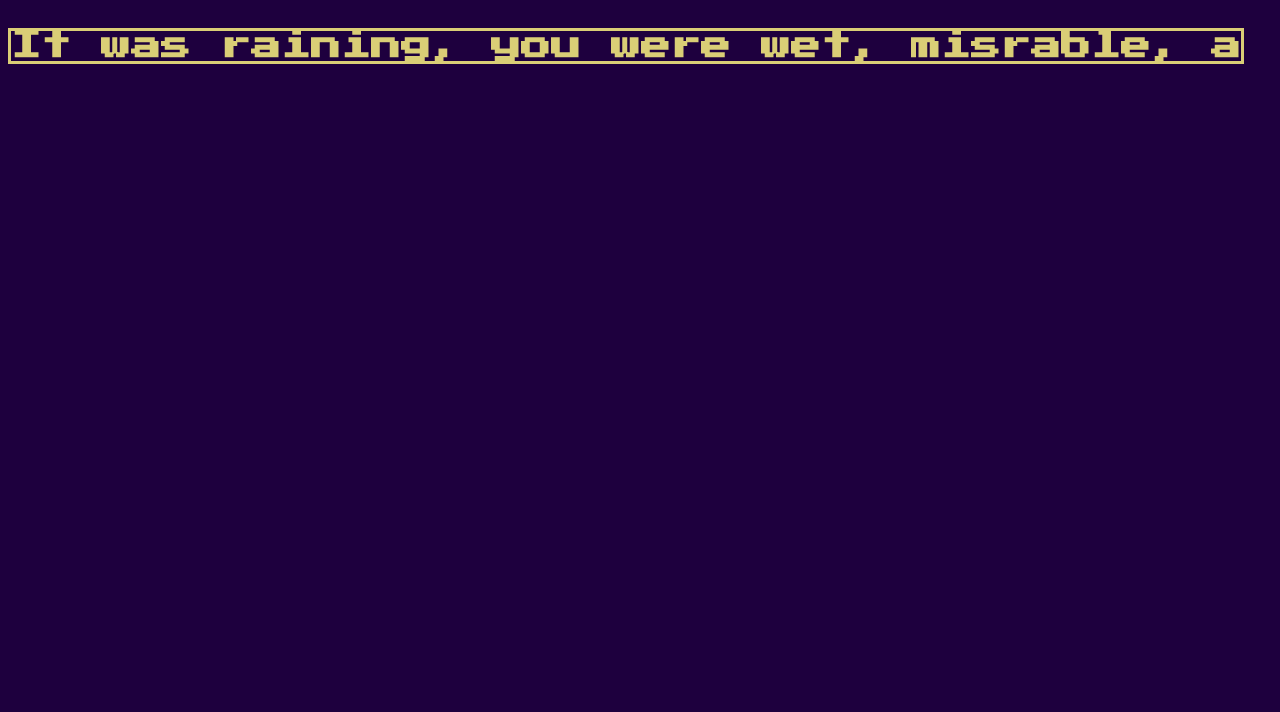
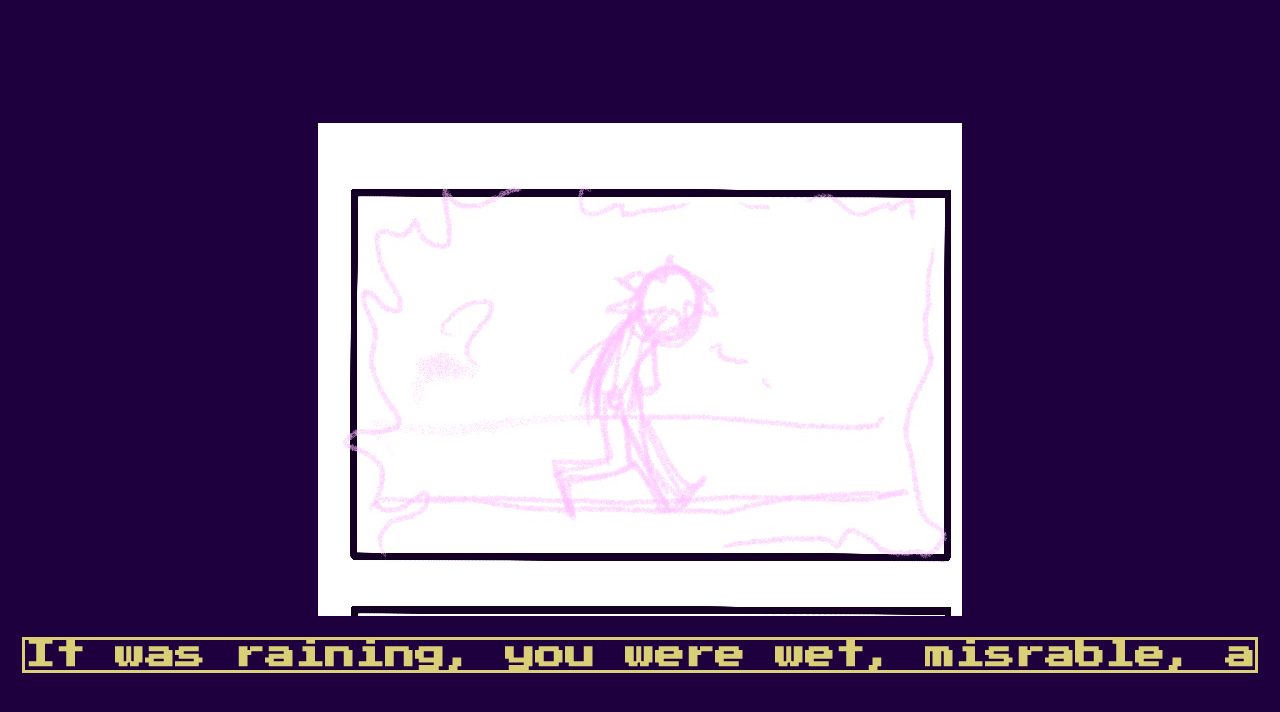
Before and after one commit to Beckaseifert/click-and-point-b, a plain HTML site: page index.html in a window 1280 px wide. Drawn offline with Linux system fonts and the light colour scheme.

Commit message:
button created and coded

```diff
--- a/index.html
+++ b/index.html
@@ -2,8 +2,8 @@
    @import url('https://fonts.googleapis.com/css2?family=Press+Start+2P&display=swap');
   body {
     display: flex;
-    justify-content: left;
-    align-items: top;
+    justify-content: center;
+    align-items: center;
     height: 100vh;
     text-align: center;
     font-family: 'Press Start 2P', cursive;
@@ -17,44 +17,62 @@
     font-size: 30px;
    border: 3px solid #dace76;
   }
-	border: 3px #dace76;
+		border: 3px #dace76;
+  img {
+
+  }
+   .rbutton{
+   	position: fixed;
+  	top: 10;
+  	right: 10;
+    width: 100px;
+    height: 50px;
+    font-family: 'Press Start 2P', cursive;
+    color: #1e003e;
+    background-color: #dace76;
+}
 
 
 </style>
+<button class="rbutton">
+	next
+</button>
 
 
 <main>
+
+  <img id="im">
   <h1 id="fl"></h1>
-
 </main>
 
 
 <script>
 
+  let cl = 0
 
   const data = [{
       chapter: 'It was raining, you were wet, misrable, and lonely.',
-    	image: ''
+    	image: 'sb1.jpeg'
   	},
     {
       chapter: '...meow...',
-      image: ''
+      image: 'sb2.jpeg'
     },
     {
       chapter: 'There is a noise coming from the allyway.',
-      image: ''
+      image: 'sb3.jpeg'
     },
     {
       chapter: 'It ia a cat! It also looks wet, misrable, and lonely.',
-      image: ''
+      image: 'sb5.jpeg'
     },
     {
       chapter: 'Instantly, you two bond!',
-      image: ''
+      image: 'sb6.jpeg'
     },
   	{
       chapter: 'You spend the next week, hanging out, cuddleing, and enjoying each others company.',
-      image: ''
+      image: 'sb7.jpeg'
     },
   	{
       chapter: '',
@@ -62,37 +80,54 @@
     },
 		{
       chapter: 'Unforntaly your new friend died.',
-      image: ''
+      image: 'sb8.jpeg'
     },
     {
       chapter: 'You think "no this is no the end, I have to do something!"',
-      image: ''
+      image: 'sb9.jpeg'
     },
     {
       chapter: 'You decide to try an resurect your new pet cat.',
-      image: ''
+      image: 'sb10.jpeg'
     },
   ]
 
 
-  let i = 0;
-  function addLetter(str, id,) {
+
+  function addLetter(str, id, i) {
+
     document.getElementById(id).textContent += str.charAt(i);
   	i++;
     if (i < str.length) {
-      setTimeout(addLetter, 125, str, id);
+      setTimeout(addLetter, 125, str, id, i);
+    }
+    else {
+      nextLevelButton.style.display = 'block'
     }
   }
 
   function load(level) {
+    nextLevelButton.style.display = 'none'
     const obj = data[level]
-    //document.querySelector('h1').textContent = obj.chapter
-    addLetter(obj.chapter, "fl")
-    //document.querySelector('h3').textContent = obj.subtitle
+    document.querySelector('#fl').textContent = ''
+    addLetter(obj.chapter, "fl", 0)
+    document.querySelector('#im').textContent = ''
+    document.getElementById("im").src = obj.image
   }
 
-  window.addEventListener('load', () => load(0))
+  window.addEventListener('load', () => load(cl))
 
+
+
+  const nextLevelButton = document.querySelector(".rbutton");
+
+
+nextLevelButton.addEventListener('click', function() {
+  cl++;
+
+
+  load(cl)
+});
 
 
 
```
